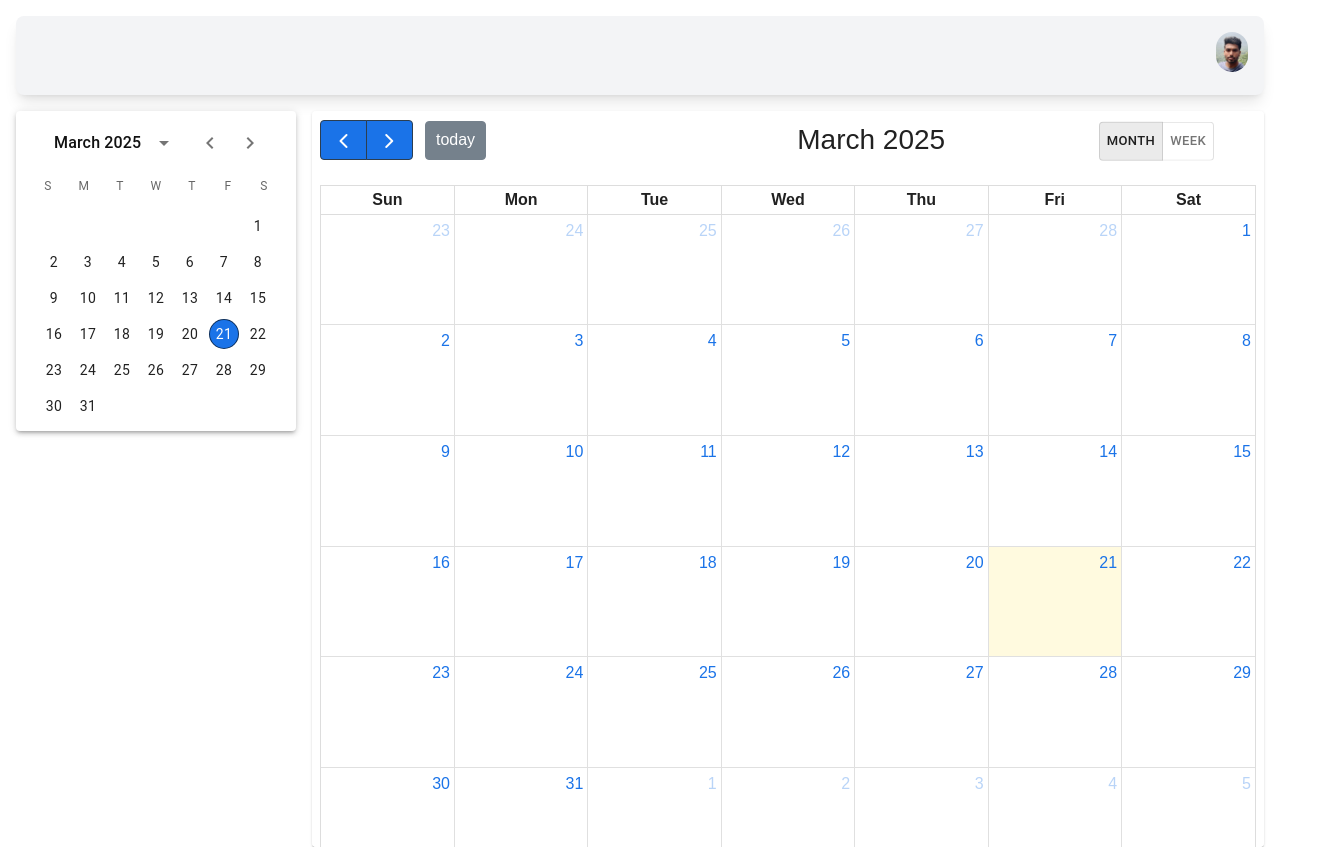
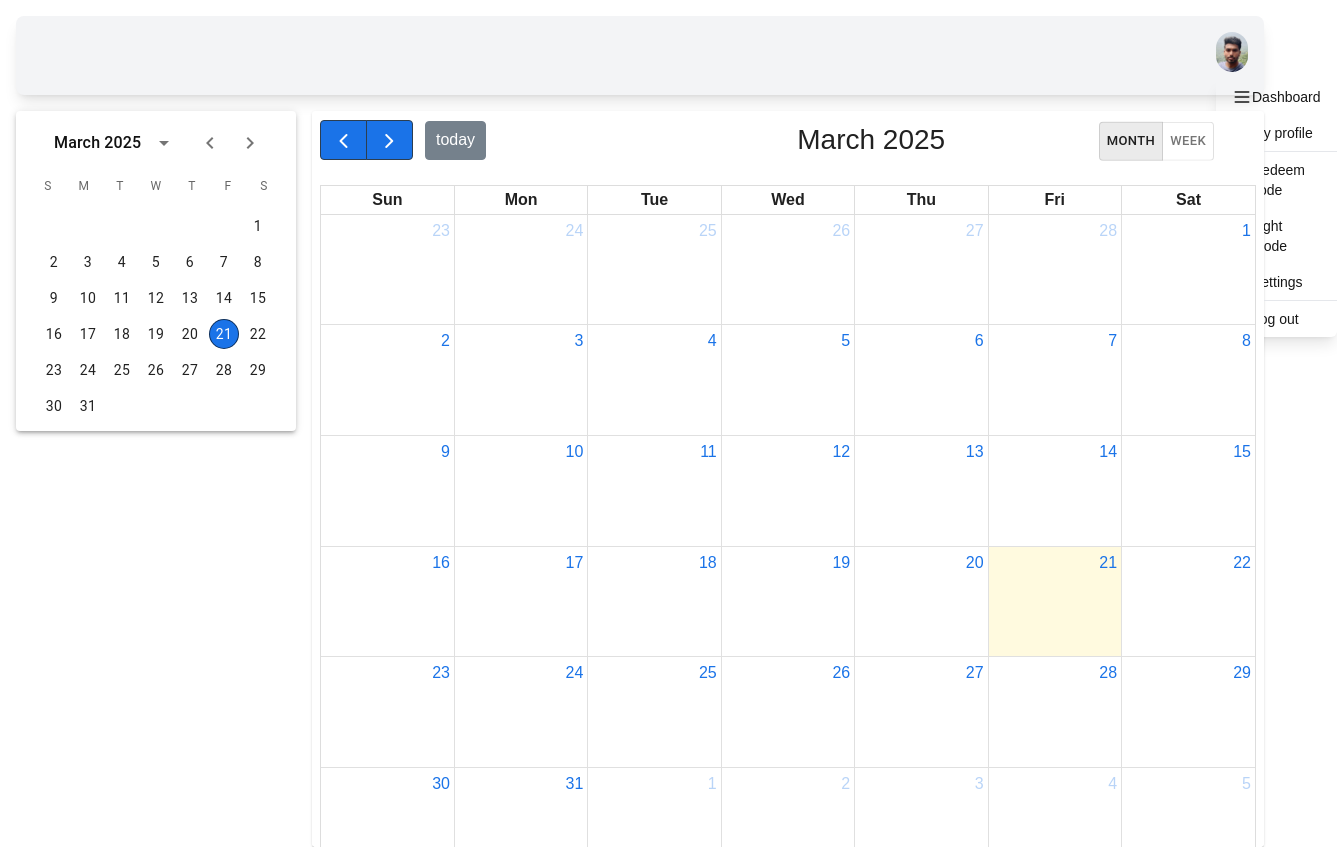
Before and after one commit to settivishal/Zine, a Next.js app in the folder frontend/: page /home in a window 1280 px wide. Both pictures are taken after a click on the button 1232 px from the left and 52 px from the top of the page. Shown: the whole page, 1337 px wide, since content can reach past the window. Built offline with nearby package versions, Linux system fonts and the light colour scheme.

Commit message:
loginredirectchange

```diff
--- /dev/null
+++ b/frontend/components/ProfileDropDown.jsx
@@ -0,0 +1,108 @@
+'use client';
+import { useState, useEffect, useRef } from 'react';
+import Image from 'next/image';
+import profileImage from './profile2.jpg';
+
+const ProfileDropdown = () => {
+  const [isOpen, setIsOpen] = useState(false);
+  const dropdownRef = useRef(null);
+
+  const toggleDropdown = () => {
+    setIsOpen(!isOpen);
+  };
+
+  // Close dropdown when clicking outside
+  useEffect(() => {
+    const handleClickOutside = (event) => {
+      if (dropdownRef.current && !dropdownRef.current.contains(event.target)) {
+        setIsOpen(false);
+      }
+    };
+
+    document.addEventListener('mousedown', handleClickOutside);
+    return () => {
+      document.removeEventListener('mousedown', handleClickOutside);
+    };
+  }, []);
+
+  return (
+    <div className="relative" ref={dropdownRef}>
+      {/* Profile Icon */}
+      <button
+        onClick={toggleDropdown}
+        className="focus:outline-none"
+      >
+        <div className="relative h-8 w-8 rounded-full overflow-hidden flex items-center justify-center">
+          <Image
+            src={profileImage}
+            alt="Profile"
+            width={32}
+            height={32}
+            className="rounded-full object-cover"
+          />
+        </div>
+      </button>
+
+      {/* Dropdown Menu */}
+      {isOpen && (
+        <div className="absolute left-0 mt-2 w-56 rounded-md shadow-lg bg-gray-800 text-gray ring-1 ring-black ring-opacity-5 z-10">
+          <div className="py-1" role="menu" aria-orientation="vertical">
+            <a href="#" className="flex items-center px-4 py-2 text-sm hover:bg-gray-700 transition-colors duration-150" role="menuitem">
+              <span className="mr-3">
+                <svg className="h-5 w-5" fill="none" viewBox="0 0 24 24" stroke="currentColor">
+                  <path strokeLinecap="round" strokeLinejoin="round" strokeWidth={2} d="M4 6h16M4 12h16M4 18h16" />
+                </svg>
+              </span>
+              Dashboard
+            </a>
+            <a href="#" className="flex items-center px-4 py-2 text-sm hover:bg-gray-700 transition-colors duration-150" role="menuitem">
+              <span className="mr-3">
+                <svg className="h-5 w-5" fill="none" viewBox="0 0 24 24" stroke="currentColor">
+                  <path strokeLinecap="round" strokeLinejoin="round" strokeWidth={2} d="M16 7a4 4 0 11-8 0 4 4 0 018 0zM12 14a7 7 0 00-7 7h14a7 7 0 00-7-7z" />
+                </svg>
+              </span>
+              My profile
+            </a>
+            <div className="border-t border-gray-700 my-1"></div>
+            <a href="#" className="flex items-center px-4 py-2 text-sm hover:bg-gray-700 transition-colors duration-150" role="menuitem">
+              <span className="mr-3">
+                <svg className="h-5 w-5" fill="none" viewBox="0 0 24 24" stroke="currentColor">
+                  <path strokeLinecap="round" strokeLinejoin="round" strokeWidth={2} d="M15 5v2m0 4v2m0 4v2M5 5a2 2 0 00-2 2v3a2 2 0 110 4v3a2 2 0 002 2h14a2 2 0 002-2v-3a2 2 0 110-4V7a2 2 0 00-2-2H5z" />
+                </svg>
+              </span>
+              Redeem code
+            </a>
+            <a href="#" className="flex items-center px-4 py-2 text-sm hover:bg-gray-700 transition-colors duration-150" role="menuitem">
+              <span className="mr-3">
+                <svg className="h-5 w-5" fill="none" viewBox="0 0 24 24" stroke="currentColor">
+                  <path strokeLinecap="round" strokeLinejoin="round" strokeWidth={2} d="M12 3v1m0 16v1m9-9h-1M4 12H3m15.364 6.364l-.707-.707M6.343 6.343l-.707-.707m12.728 0l-.707.707M6.343 17.657l-.707.707M16 12a4 4 0 11-8 0 4 4 0 018 0z" />
+                </svg>
+              </span>
+              Light Mode
+            </a>
+            <a href="#" className="flex items-center px-4 py-2 text-sm hover:bg-gray-700 transition-colors duration-150" role="menuitem">
+              <span className="mr-3">
+                <svg className="h-5 w-5" fill="none" viewBox="0 0 24 24" stroke="currentColor">
+                  <path strokeLinecap="round" strokeLinejoin="round" strokeWidth={2} d="M10.325 4.317c.426-1.756 2.924-1.756 3.35 0a1.724 1.724 0 002.573 1.066c1.543-.94 3.31.826 2.37 2.37a1.724 1.724 0 001.065 2.572c1.756.426 1.756 2.924 0 3.35a1.724 1.724 0 00-1.066 2.573c.94 1.543-.826 3.31-2.37 2.37a1.724 1.724 0 00-2.572 1.065c-.426 1.756-2.924 1.756-3.35 0a1.724 1.724 0 00-2.573-1.066c-1.543.94-3.31-.826-2.37-2.37a1.724 1.724 0 00-1.065-2.572c-1.756-.426-1.756-2.924 0-3.35a1.724 1.724 0 001.066-2.573c-.94-1.543.826-3.31 2.37-2.37.996.608 2.296.07 2.572-1.065z" />
+                  <path strokeLinecap="round" strokeLinejoin="round" strokeWidth={2} d="M15 12a3 3 0 11-6 0 3 3 0 016 0z" />
+                </svg>
+              </span>
+              Settings
+            </a>
+            <div className="border-t border-gray-700 my-1"></div>
+            <a href="#" className="flex items-center px-4 py-2 text-sm text-red-400 hover:bg-gray-700 transition-colors duration-150" role="menuitem">
+              <span className="mr-3">
+                <svg className="h-5 w-5" fill="none" viewBox="0 0 24 24" stroke="currentColor">
+                  <path strokeLinecap="round" strokeLinejoin="round" strokeWidth={2} d="M17 16l4-4m0 0l-4-4m4 4H7m6 4v1a3 3 0 01-3 3H6a3 3 0 01-3-3V7a3 3 0 013-3h4a3 3 0 013 3v1" />
+                </svg>
+              </span>
+              Log out
+            </a>
+          </div>
+        </div>
+      )}
+    </div>
+  );
+};
+
+export default ProfileDropdown;
--- a/frontend/components/navbar.jsx
+++ b/frontend/components/navbar.jsx
@@ -1,27 +1,49 @@
-// components/Navbar.jsx
+// // components/Navbar.jsx
+// 'use client';
+// import Image from 'next/image';
+// import profileImage from './profile2.jpg';
+
+// const Navbar = () => {
+//   return (
+//     <nav className="bg-gray-100 shadow-lg rounded-lg mb-4 p-4 flex justify-between items-center">
+//       <div className="flex space-x-4">
+//         {/* You can add navigation links here later */}
+//       </div>
+//       <div>
+//         <button className="focus:outline-none">
+//         <div className="relative h-8 w-8 rounded-full overflow-hidden flex items-center justify-center">
+//             <Image
+//                 src={profileImage}
+//                 alt="Profile"
+//                 width={32} // Explicitly set width
+//                 height={32} // Explicitly set height
+//                 className="rounded-full object-cover"
+//             />
+//         </div>
+
+//         </button>
+//       </div>
+//     </nav>
+//   );
+// };
+
+// export default Navbar;
+
+
 'use client';
-import Image from 'next/image';
-import profileImage from './profile2.jpg';
+import ProfileDropdown from './ProfileDropDown';
 
 const Navbar = () => {
   return (
     <nav className="bg-gray-100 shadow-lg rounded-lg mb-4 p-4 flex justify-between items-center">
+      {/* Left Section (e.g., Nav Links) */}
       <div className="flex space-x-4">
-        {/* You can add navigation links here later */}
+        {/* Add navigation links here if needed */}
       </div>
-      <div>
-        <button className="focus:outline-none">
-        <div className="relative h-8 w-8 rounded-full overflow-hidden flex items-center justify-center">
-            <Image
-                src={profileImage}
-                alt="Profile"
-                width={32} // Explicitly set width
-                height={32} // Explicitly set height
-                className="rounded-full object-cover"
-            />
-        </div>
 
-        </button>
+      {/* Right Section (Profile Dropdown) */}
+      <div className="w-3/4 flex justify-end">
+        <ProfileDropdown />
       </div>
     </nav>
   );
--- a/frontend/src/app/home/page.js
+++ b/frontend/src/app/home/page.js
@@ -12,7 +12,7 @@ export default function CalendarLayout() {
   };
 
   return (
-    <div className="flex flex-col p-4 min-h-screen bg-white">
+    <div className="relative flex flex-col p-4 min-h-screen bg-white">
       {/* Navbar */}
       <Navbar />
 
--- a/frontend/src/app/login/page.js
+++ b/frontend/src/app/login/page.js
@@ -46,7 +46,7 @@ export default function LoginPage() {
         // Store tokens and redirect or update UI as needed
         localStorage.setItem("accessToken", data.accessToken);
         localStorage.setItem("refreshToken", data.refreshToken);
-        window.location.href = "/profile"; // Redirect upon success
+        window.location.href = "/home"; // Redirect upon success
       } catch (error) {
         console.error("Error during login:", error);
         setErrorMessage("An error occurred. Please try again.");
```
Also changed, not shown: frontend/components/CalendarComponent.jsx (+0 -57 lines).
